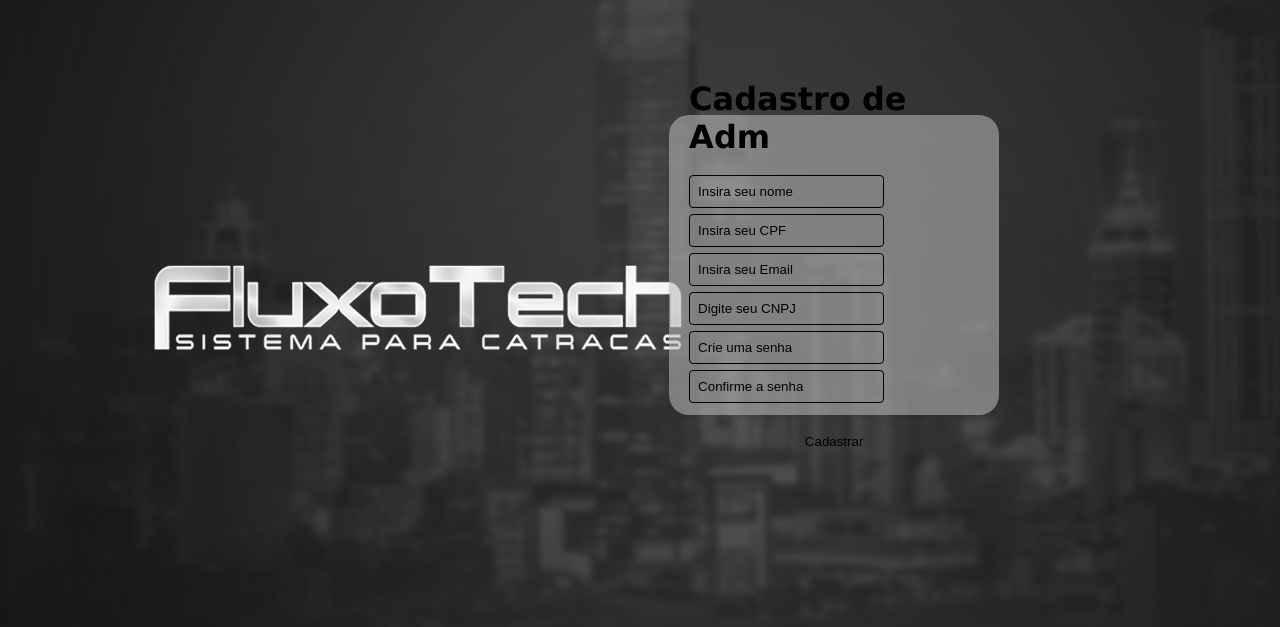
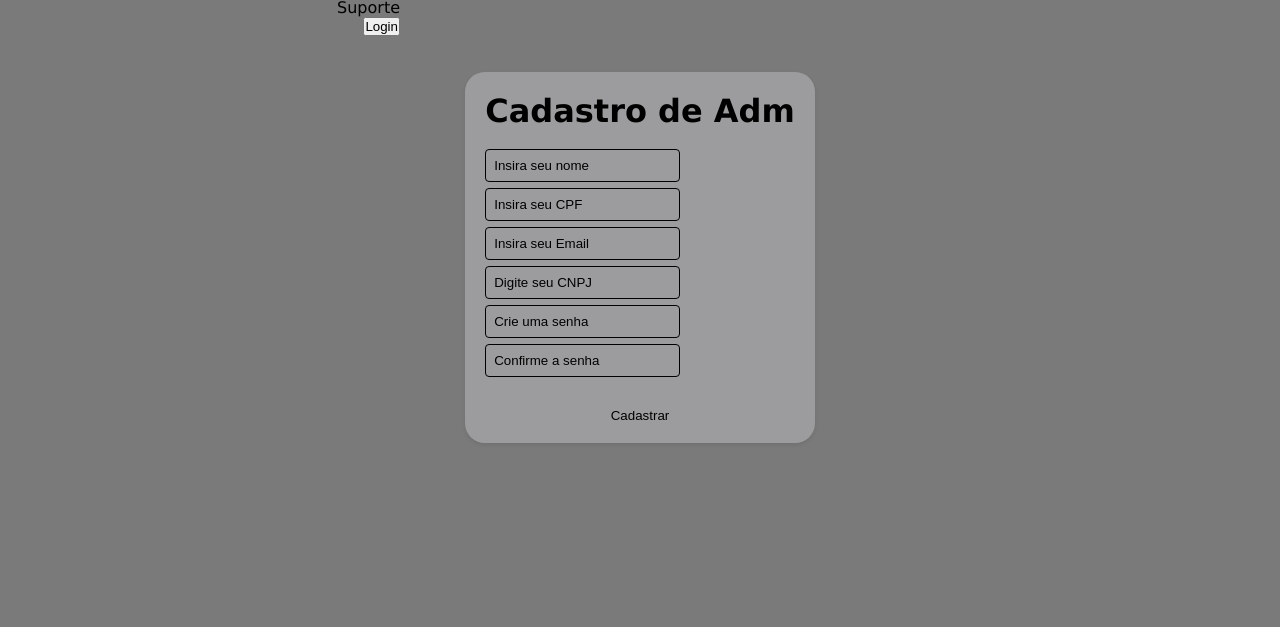
Before and after one commit to PedroMota7/TCC2, a PHP site: page /pages/inicio.html in a window 1280 px wide. Shown: the part 173-800 px from the top of the page. Run offline with PHP 8.4, Linux system fonts and the light colour scheme.

Commit message:
TCC
FLUXOTECH

```diff
--- a/pages/inicio.html
+++ b/pages/inicio.html
@@ -10,6 +10,9 @@
 <body>
     <header>
         <nav>
+            <div id="esquerda">
+                <img src="../img/Design sem nome (1).svg" alt="logo" >
+            </div>
             <a href="inicio.html">Início</a>
             <a href="suporte.html">Suporte</a>
             <a href="Login.html"><button type="submit">Login</button></a>
--- a/style/editaruser.css
+++ /dev/null
@@ -1,4 +0,0 @@
-.container{
-    height: 70%;
-    width: 27%;
-}
--- a/style/geral.css
+++ b/style/geral.css
@@ -15,7 +15,7 @@
 
 body {
   font-family: 'Lucida Sans', 'Lucida Sans Regular', 'Lucida Grande', 'Lucida Sans Unicode', Geneva, Verdana, sans-serif;
-    background: url("../img/fundo.png");
+  background-color: #7a7a7a;
 }
 
 header {
@@ -23,40 +23,40 @@
   width: 100%;
   height: 60px;
   display: flex;
-    justify-content: flex-end;
   align-items: center;
 }
 
-  nav {
+/* nav {
   display: flex;
   gap: 30px;
   margin-right: 50px;
+} */
+
+#esquerda{
+ display: flex;
 }
 
 a {
+  display: flex;
+  justify-content: flex-end;
   text-decoration: none;
   color: var(--preto);
 }
 
 .container {
+  display: flex;
+  justify-content: center;
   background-color: rgba(183, 184, 187, 0.57);
   padding: 20px;
-    display: flex;
-    justify-content: center;
   border-radius: 20px;
   box-shadow: 0 2px 4px rgba(3, 3, 3, 0.082);
-    width: 330px;
-    height: 300px;
-    margin-top: 19%;
-    margin-right: 3%;
 }
 
 main {
   display: flex;
-    justify-content: flex-end;
+  justify-content: center;
   align-items: center;
-    height: 70vh;
-    margin-right: 250px;
+  min-height: calc(100vh - 60px);
 }
 
 form {
--- a/style/user.css
+++ b/style/user.css
@@ -2,7 +2,7 @@ body {
     background-image: url(../img/fundo_semlogo.png);
     background-size: cover;
     background-position: center;
-    background-repeat: no-repeat;
+
   }
 
   table {
@@ -18,7 +18,7 @@ body {
     padding: 0.5em 1em;
     height: 25px;
     background-color: #fefeff34;
-    border-radius: 2px;
+
   }
 
   .btnuser1, .btnuser2 {
```
Lines whose indentation alone changed are shown as unchanged.
